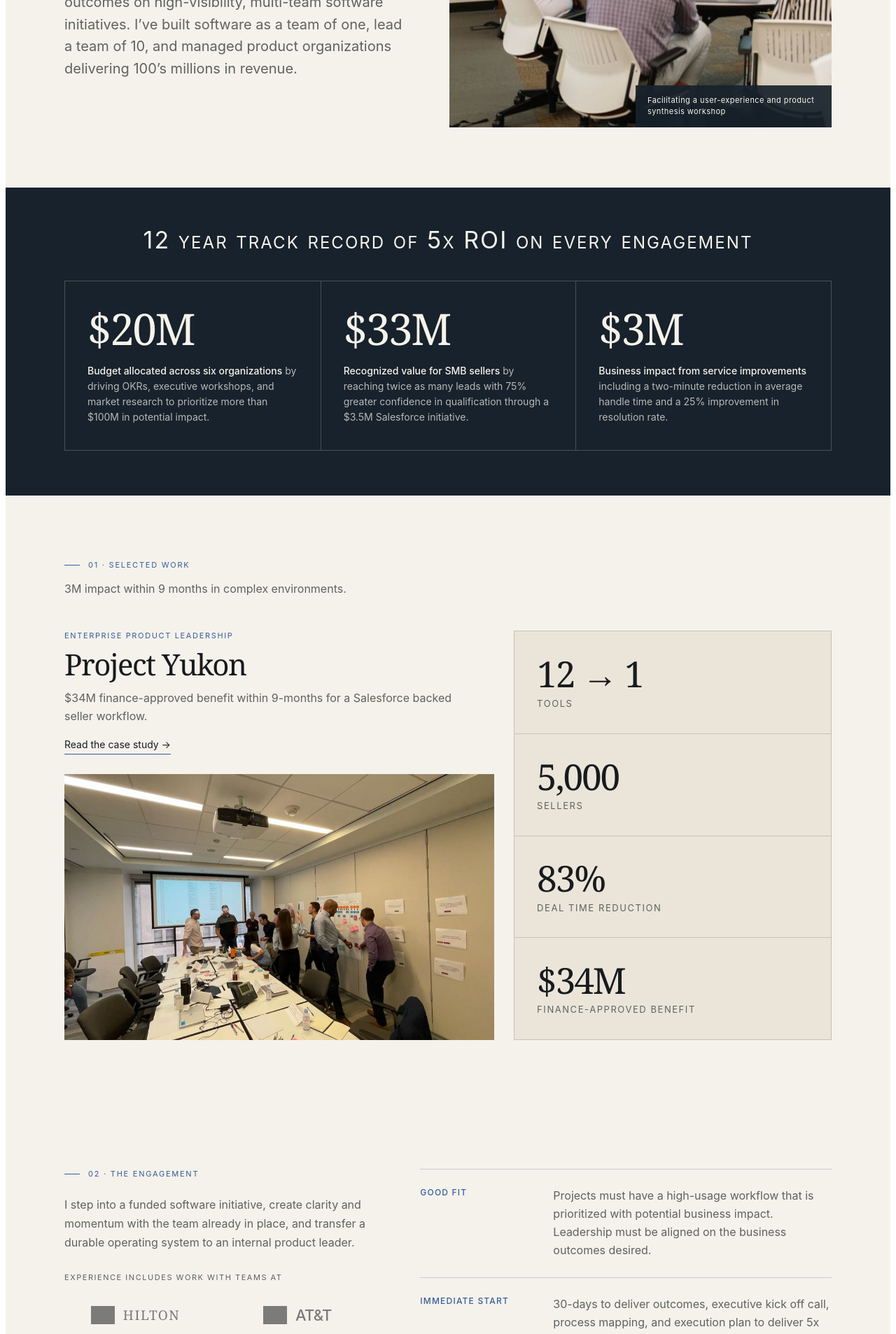
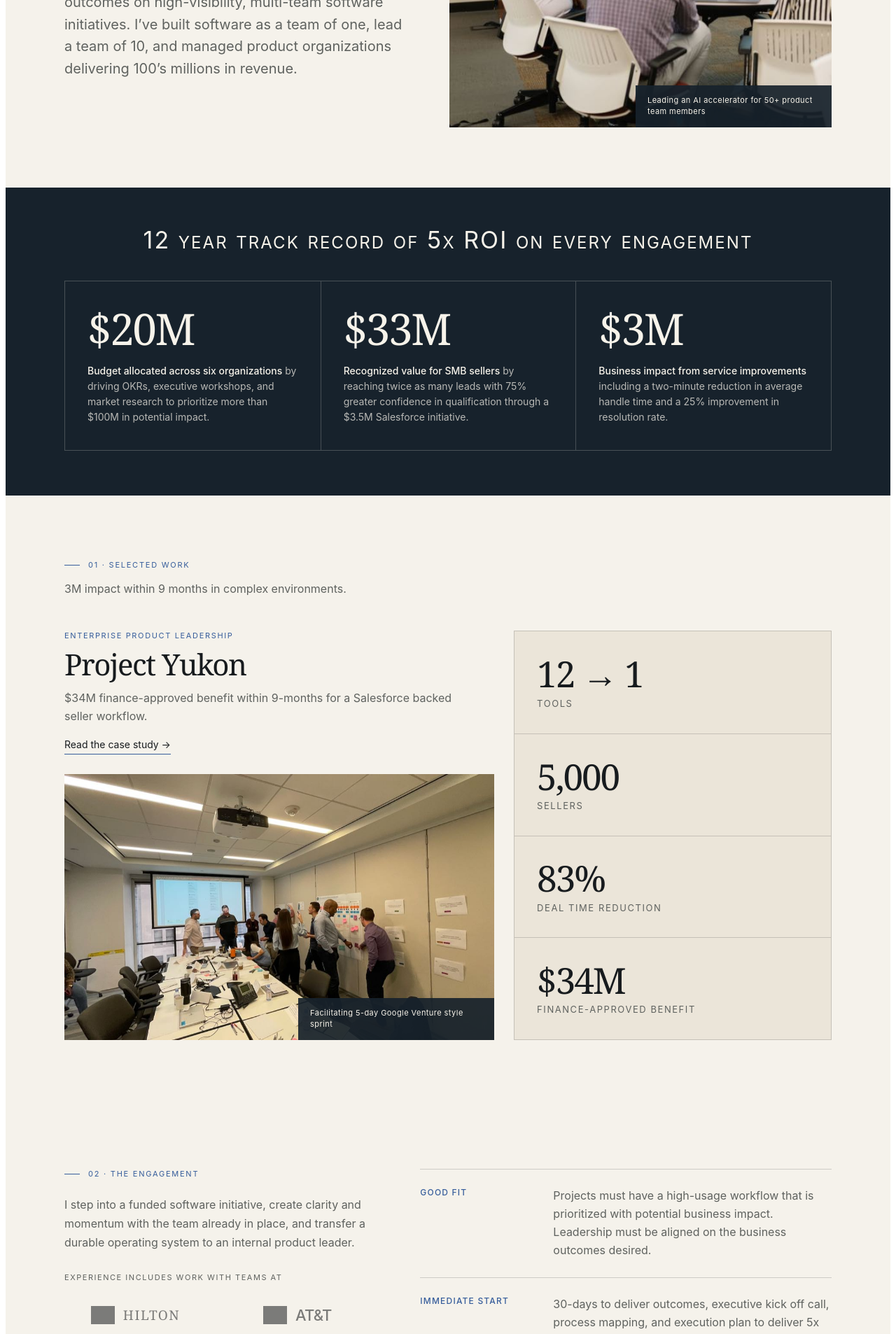
Before and after one commit to wynand430/carlwynand-website, a React (Vite) app: page / in a window 1280 px wide. Shown: the part 580-2486 px from the top of the page at 70% size. Built offline with nearby package versions, Linux system fonts and the light colour scheme; no server answers; grey boxes are pictures that could not be loaded; what aws-amplify would draw is missing.

Commit message:
Add the same photo label to every image.
Use the hero caption style on the workshop and Colorado photos, with the new lines for each.

Co-authored-by: carl <carl@deadpointhq.com>

```diff
--- a/src/case-study.css
+++ b/src/case-study.css
@@ -134,6 +134,7 @@
 }
 
 #carl-portfolio .case-photo {
+  position: relative;
   margin: 0 42px 80px;
   min-height: 420px;
   overflow: hidden;
@@ -224,6 +225,7 @@
 }
 
 #carl-portfolio .yukon-preview-photo {
+  position: relative;
   margin-top: 28px;
   min-height: 320px;
   overflow: hidden;
--- a/src/content/caseStudies.ts
+++ b/src/content/caseStudies.ts
@@ -5,6 +5,7 @@ export type CaseStudy = {
   lede: string;
   image?: string;
   imageAlt?: string;
+  imageCaption?: string;
   gallery?: { src: string; alt: string; caption: string }[];
   siteUrl?: string;
   siteLabel?: string;
@@ -28,6 +29,7 @@ export const caseStudies: CaseStudy[] = [
     lede: "$34M finance-approved benefit within 9-months for a Salesforce backed seller workflow",
     image: "/photos/yukon.jpg",
     imageAlt: "Project Yukon team collaborating during a workshop",
+    imageCaption: "Facilitating 5-day Google Venture style sprint",
     metrics: [
       { value: "12 → 1", label: "Seller tools consolidated into one primary experience" },
       { value: "83%", label: "Reduction in deal-entry time" },
--- a/src/pages/CaseStudyPage.tsx
+++ b/src/pages/CaseStudyPage.tsx
@@ -104,6 +104,7 @@ export function CaseStudyPage() {
       {study.image && (
         <figure className="case-photo">
           <img src={study.image} alt={study.imageAlt ?? ""} />
+          {study.imageCaption && <figcaption className="photo-caption">{study.imageCaption}</figcaption>}
         </figure>
       )}
 
--- a/src/pages/HomePage.tsx
+++ b/src/pages/HomePage.tsx
@@ -25,7 +25,7 @@ export function HomePage() {
         </div>
         <figure className="hero-photo">
           <img src="/photos/workshop.jpg" alt="Carl facilitating a product workshop with a cross-functional team" />
-          <figcaption className="photo-caption">Facilitating a user-experience and product synthesis workshop</figcaption>
+          <figcaption className="photo-caption">Leading an AI accelerator for 50+ product team members</figcaption>
         </figure>
       </section>
 
@@ -70,6 +70,7 @@ export function HomePage() {
             </Link>
             <figure className="yukon-preview-photo">
               <img src="/photos/yukon.jpg" alt="Project Yukon team collaborating during a workshop" />
+              <figcaption className="photo-caption">Facilitating 5-day Google Venture style sprint</figcaption>
             </figure>
           </div>
           <div className="yukon-preview-card" aria-label="Project Yukon metrics">
@@ -143,6 +144,7 @@ export function HomePage() {
         <div className="shell about-grid">
           <figure className="about-photo">
             <img src="/photos/first-place.jpg" alt="Carl jumping in the snow, holding a first-place sign" />
+            <figcaption className="photo-caption">Running in Colorado and setting a half-marathon PR</figcaption>
           </figure>
           <div className="about-copy">
             <div className="kicker">03 · Workflows outside the office</div>
--- a/src/portfolio.css
+++ b/src/portfolio.css
@@ -609,7 +609,7 @@
     }
 
     #carl-portfolio .about-photo {
- min-height: 470px; overflow: hidden; }
+ position: relative; min-height: 470px; overflow: hidden; }
 
     #carl-portfolio .about-photo img {
  height: 100%; min-height: 470px; object-fit: cover; object-position: center 28%; }
```
